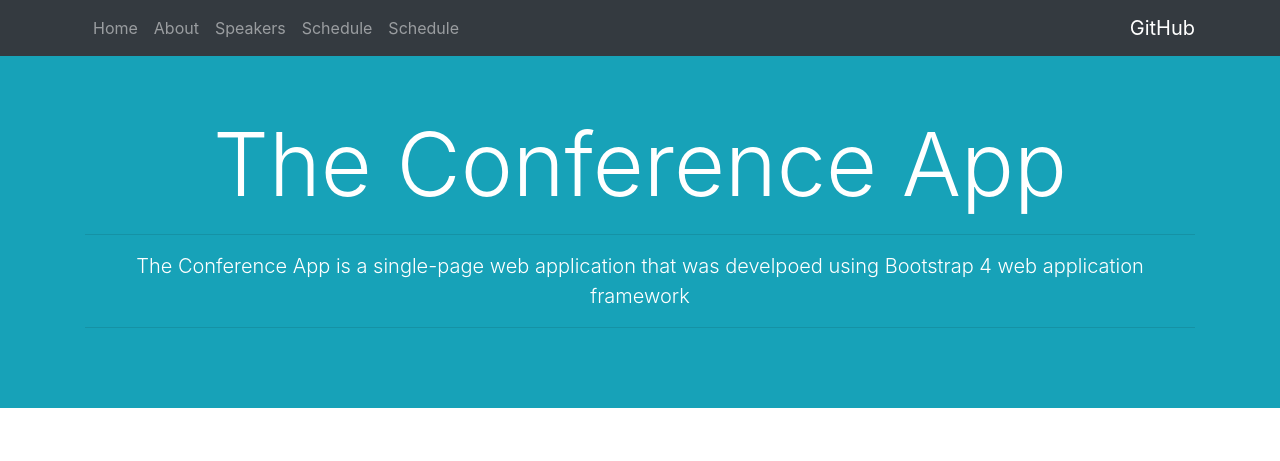
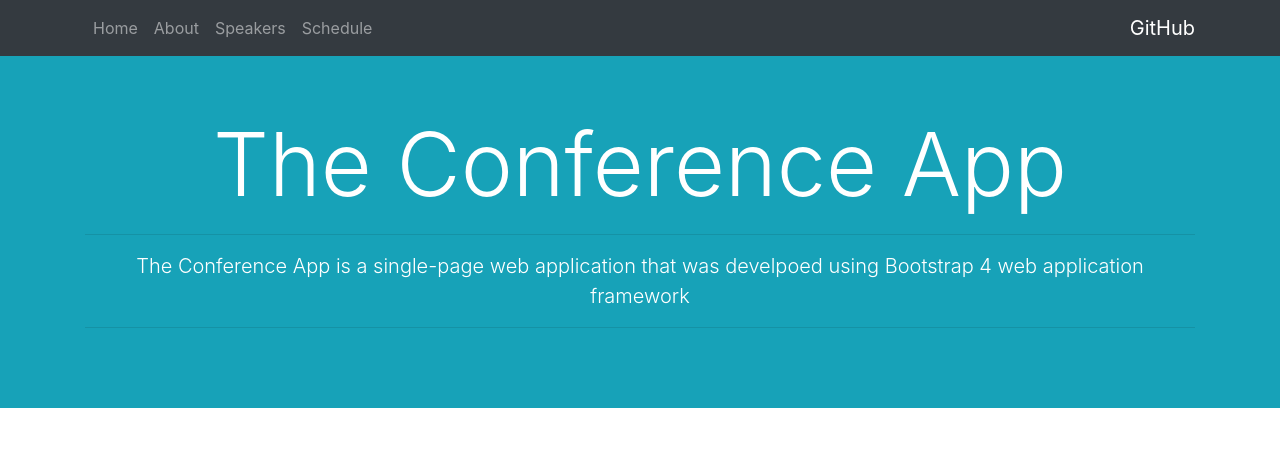
Before and after one commit to franciscusagnew/conference-app, a website: page index.html in a window 1280 px wide. Shown: the top 461 px of the page. Drawn offline with nearby package versions, Linux system fonts and the light colour scheme.

Commit message:
Updated index.html

```diff
--- a/index.html
+++ b/index.html
@@ -33,9 +33,6 @@
             </li>
             <li class="nav-item">
               <a class="nav-link" href="#schedule">Schedule</a>
-            </li>
-            <li class="nav-item">
-              <a class="nav-link" href="#">Schedule</a>
             </li>
           </ul>
         </div>
```
